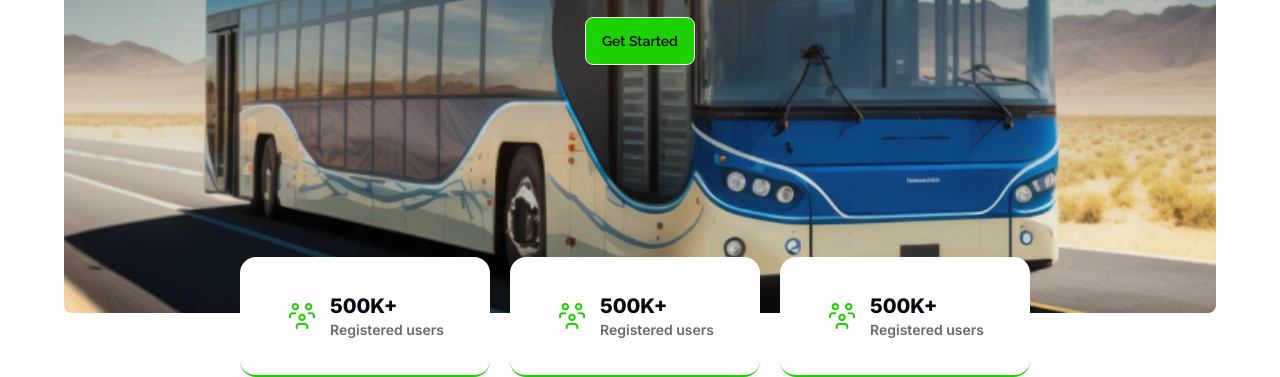
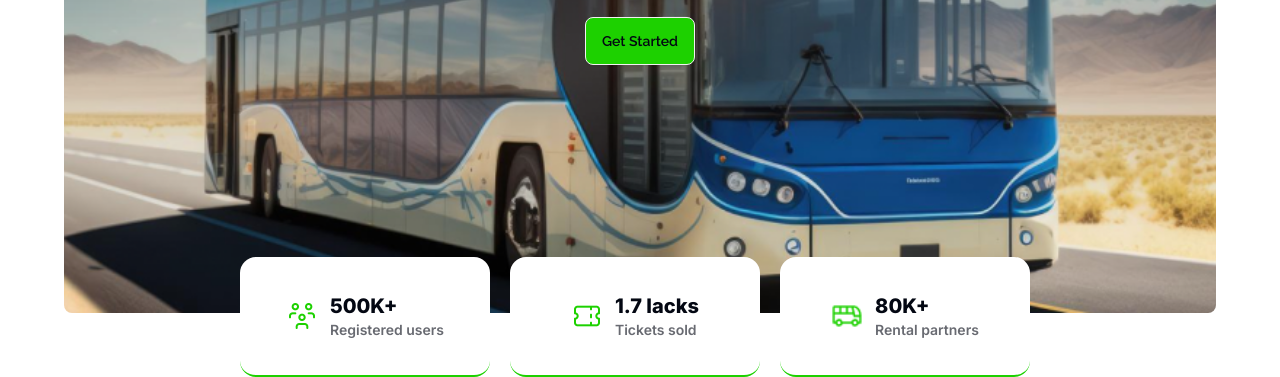
Before and after one commit to Mursalin5/Assignment-5, a plain HTML site: page index.html in a window 1280 px wide. Shown: the part 607-984 px from the top of the page. Drawn offline with nearby package versions, Linux system fonts and the light colour scheme.

Commit message:
added completd card file

```diff
--- a/index.html
+++ b/index.html
@@ -80,20 +80,20 @@
             </div>
             <div class="flex flex-cols justify-center border-b-2 border-[#1cd100] items-center rounded-2xl gap-3 bg-[#FFF] w-[250px] h-[120px]">
                 <div>
-                    <img class="w-8" src="images/people.png" alt="">
+                    <img class="w-8" src="images/ticket-cupon.png" alt="">
                 </div>
                 <div>
-                    <p class="text-[#030712] text-xl font-extrabold">500K+</p>
-                    <h2 class="font-semibold text-sm text-[#03071299]">Registered users</h2>
+                    <p class="text-[#030712] text-xl font-extrabold">1.7 lacks</p>
+                    <h2 class="font-semibold text-sm text-[#03071299]">Tickets sold</h2>
                 </div>
             </div>
             <div class="flex flex-cols justify-center border-b-2 border-[#1cd100] items-center rounded-2xl gap-3 bg-[#FFF] w-[250px] h-[120px]">
                 <div>
-                    <img class="w-8" src="images/people.png" alt="">
+                    <img class="w-8" src="images/bus-icon.png" alt="">
                 </div>
                 <div>
-                    <p class="text-[#030712] text-xl font-extrabold">500K+</p>
-                    <h2 class="font-semibold text-sm text-[#03071299]">Registered users</h2>
+                    <p class="text-[#030712] text-xl font-extrabold">80K+</p>
+                    <h2 class="font-semibold text-sm text-[#03071299]">Rental partners</h2>
                 </div>
             </div>
         </div>
```
